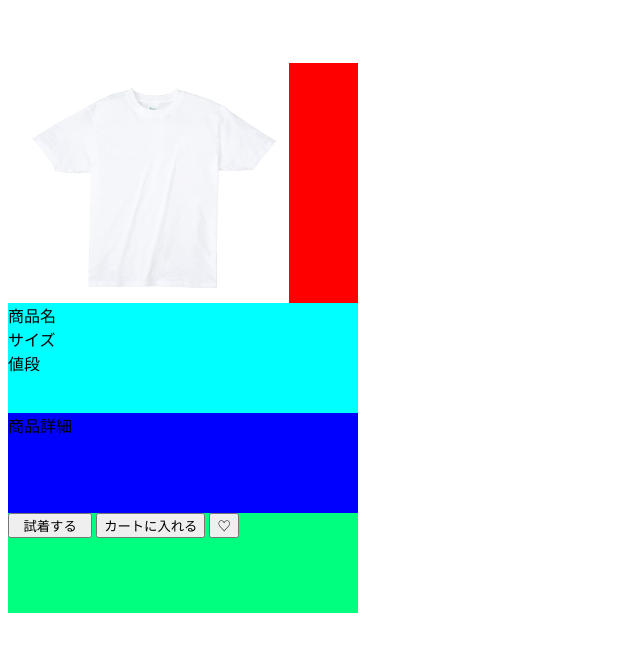
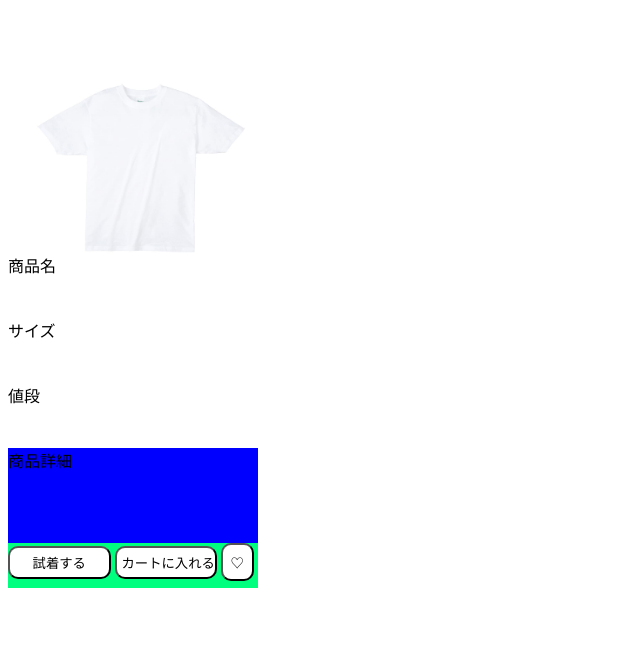
Before and after one commit to uedamasanari/sityakku, a PHP site: page /M.syousai.html in a window 1280 px wide. Shown: the top 652 px of the page, without its empty margins (0-640 px from the left). Run offline with PHP 8.4, Linux system fonts and the light colour scheme.

Commit message:
モバイル版商品詳細画面
基本のベースとなる形は完成

```diff
--- a/M.syousai.html
+++ b/M.syousai.html
@@ -10,19 +10,19 @@
 <body>
     <div class="item">
         <div id="image">
-            <img src="/script/siro.jpg" alt="実験"  width="270" height="250">
+            <img src="/script/siro.jpg" alt="実験"  width="230" height="210">
         </div>
-        <div id="itemPoint">商品名
-            サイズ
-            値段
-        </div>
+        <div id="itemPoint1">商品名</div>
+        <div id="itemPoint2">サイズ</div>
+        <div id="itemPoint3">値段</div>
+
         <div id="itemLook">
             商品詳細
         </div>
         <div id="button">
-            <input type="submit" class= "try" value="  試着する  ">
-            <input type="submit" class= "try" value="カートに入れる">
-            <input type="submit"  class= "favorite"value="♡">
+            <input type="submit" class= "tryButton" value="試着する">
+            <input type="submit" class= "tryButton" value="カートに入れる">
+            <input type="submit"  class= "favoriteButton"value="♡">
             </div>
     </div>
 
--- a/css/M.syousai.css
+++ b/css/M.syousai.css
@@ -1,7 +1,7 @@
 .item{
     display: grid;
-    grid-template-rows: 120px 120px 110px 100px 100px;
-    grid-template-columns: 350px;
+    grid-template-rows: 95px 95px 65px 65px 65px 95px 45px;
+    grid-template-columns: 250px;
     margin-top: 5%;
     /* background-color: antiquewhite; */
 }
@@ -9,25 +9,54 @@
 #image{
     grid-row: 1 / 3;
     grid-column: 1 / 2;
-    background-color: red;
-    margin-left: 3%;
+    /* background-color: red; */
+    margin-left: 7%;
 }
 
-#itemPoint{
+#itemPoint1{
     grid-row: 3 / 4;
     grid-column: 1 / 2;
-    white-space: pre-line;
-    background-color: aqua;
+    /* white-space: pre-line; */
+    /* background-color: aqua; */
+}
+#itemPoint2{
+    grid-row: 4 / 5;
+    grid-column: 1 / 2;
+    /* white-space: pre-line;
+    background-color: aqua; */
 }
 
+#itemPoint3{
+    grid-row: 5 / 6;
+    grid-column: 1 / 2;
+    /* white-space: pre-line; */
+    /* background-color: aqua; */
+}
 #itemLook{
-    grid-row: 4 / 5;
+    grid-row: 6 / 7;
     grid-column: 1 / 2;
     background-color: blue;
 }
 
 #button{
-    grid-row: 5 / 6;
+    grid-row: 7 / 8;
     grid-column: 1 / 2;
     background-color: springgreen;
 }
+
+.tryButton{
+    background: white;
+    color: black;
+    border-radius:10px;
+    width: 41%;
+    padding: 2%;
+    margin-bottom: 2%;
+}
+
+.favoriteButton{
+    background: white;
+    color: black;
+    border-radius:10px;
+    width: 13%;
+    padding: 3%;
+}
```
